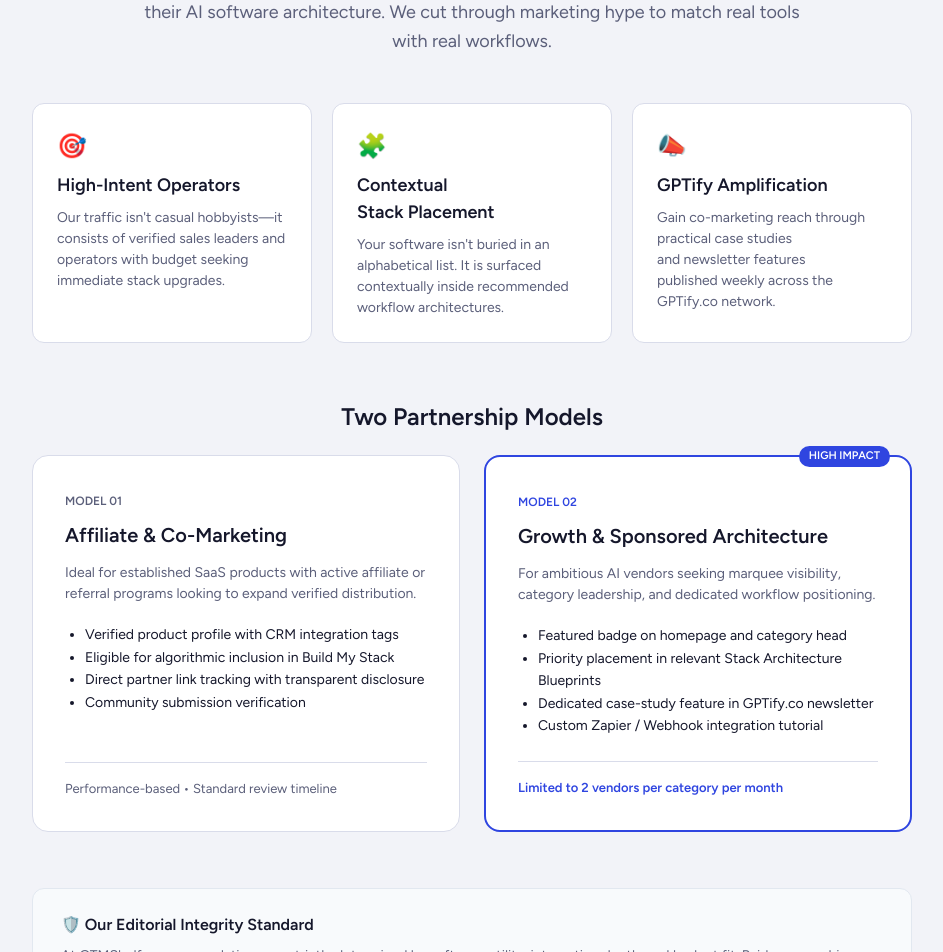
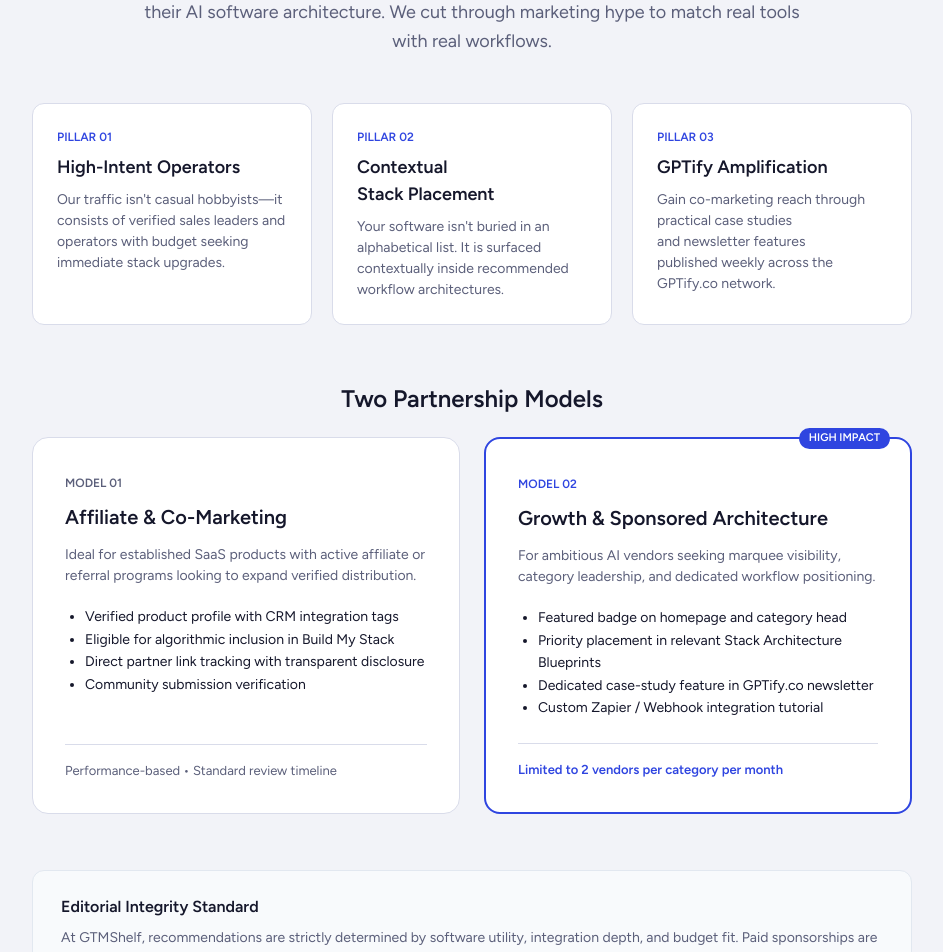
Before and after one commit to gptify/gtm-shelf, a Next.js app: page /partners in a window 1280 px wide. Shown: the part 320-1272 px from the top of the page, without its empty margins (168-1111 px from the left). Built offline with nearby package versions, Linux system fonts and the light colour scheme; no server answers.

Commit message:
style: remove emojis from UI in compliance with executive light design rules

```diff
--- a/app/partners/page.tsx
+++ b/app/partners/page.tsx
@@ -76,7 +76,7 @@
           {/* Value Pillars */}
           <section style={{ display: 'grid', gridTemplateColumns: 'repeat(auto-fit, minmax(250px, 1fr))', gap: '20px', marginBottom: '56px' }}>
             <div style={{ padding: '24px', background: 'var(--surface)', border: '1px solid var(--line)', borderRadius: '12px' }}>
-              <div style={{ fontSize: '1.5rem', marginBottom: '8px' }}>🎯</div>
+              <span style={{ fontSize: '0.75rem', fontWeight: 700, color: 'var(--brand)', textTransform: 'uppercase', display: 'block', marginBottom: '8px' }}>Pillar 01</span>
               <h3 style={{ fontSize: '1.125rem', fontWeight: 700, margin: '0 0 8px', color: 'var(--ink)' }}>
                 High-Intent Operators
               </h3>
@@ -86,7 +86,7 @@
             </div>
 
             <div style={{ padding: '24px', background: 'var(--surface)', border: '1px solid var(--line)', borderRadius: '12px' }}>
-              <div style={{ fontSize: '1.5rem', marginBottom: '8px' }}>🧩</div>
+              <span style={{ fontSize: '0.75rem', fontWeight: 700, color: 'var(--brand)', textTransform: 'uppercase', display: 'block', marginBottom: '8px' }}>Pillar 02</span>
               <h3 style={{ fontSize: '1.125rem', fontWeight: 700, margin: '0 0 8px', color: 'var(--ink)' }}>
                 Contextual Stack Placement
               </h3>
@@ -96,7 +96,7 @@
             </div>
 
             <div style={{ padding: '24px', background: 'var(--surface)', border: '1px solid var(--line)', borderRadius: '12px' }}>
-              <div style={{ fontSize: '1.5rem', marginBottom: '8px' }}>📣</div>
+              <span style={{ fontSize: '0.75rem', fontWeight: 700, color: 'var(--brand)', textTransform: 'uppercase', display: 'block', marginBottom: '8px' }}>Pillar 03</span>
               <h3 style={{ fontSize: '1.125rem', fontWeight: 700, margin: '0 0 8px', color: 'var(--ink)' }}>
                 GPTify Amplification
               </h3>
@@ -174,7 +174,7 @@
             }}
           >
             <h3 style={{ fontSize: '1rem', fontWeight: 700, margin: '0 0 8px', color: 'var(--ink)' }}>
-              🛡️ Our Editorial Integrity Standard
+              Editorial Integrity Standard
             </h3>
             <p style={{ fontSize: '0.875rem', color: 'var(--muted)', margin: 0 }}>
               At GTMShelf, recommendations are strictly determined by software utility, integration depth, and budget fit. Paid sponsorships are clearly labeled as sponsored placements and never alter objective tool specifications or organic ranking algorithms.
--- a/components/BuildMyStackClient.tsx
+++ b/components/BuildMyStackClient.tsx
@@ -395,9 +395,9 @@
               type="button"
               className="btn btn-primary"
               onClick={handleCopyLink}
-              style={{ padding: '8px 16px', fontSize: '0.875rem', display: 'inline-flex', alignItems: 'center', gap: '6px' }}
+              style={{ padding: '8px 16px', fontSize: '0.875rem' }}
             >
-              {copyFeedback ? '✓ Copied Link!' : '🔗 Copy Shareable Link'}
+              {copyFeedback ? 'Copied to Clipboard' : 'Copy Shareable Link'}
             </button>
             <button
               type="button"
@@ -436,8 +436,8 @@
         {/* Overlap warnings if any */}
         {stackRecommendation.overlaps.length > 0 && (
           <div style={{ padding: '16px 20px', background: '#fffbeb', border: '1px solid #fde68a', borderRadius: '10px', marginBottom: '32px' }}>
-            <h3 style={{ fontSize: '0.9375rem', fontWeight: 700, color: '#92400e', margin: '0 0 8px', display: 'flex', alignItems: 'center', gap: '6px' }}>
-              <span>⚠️</span> Software Overlap &amp; Workflow Advisory
+            <h3 style={{ fontSize: '0.9375rem', fontWeight: 700, color: '#92400e', margin: '0 0 8px' }}>
+              Software Overlap &amp; Workflow Advisory
             </h3>
             {stackRecommendation.overlaps.map((overlap, idx) => (
               <p key={idx} style={{ fontSize: '0.875rem', color: '#78350f', margin: idx === 0 ? 0 : '8px 0 0', lineHeight: 1.5 }}>
```
